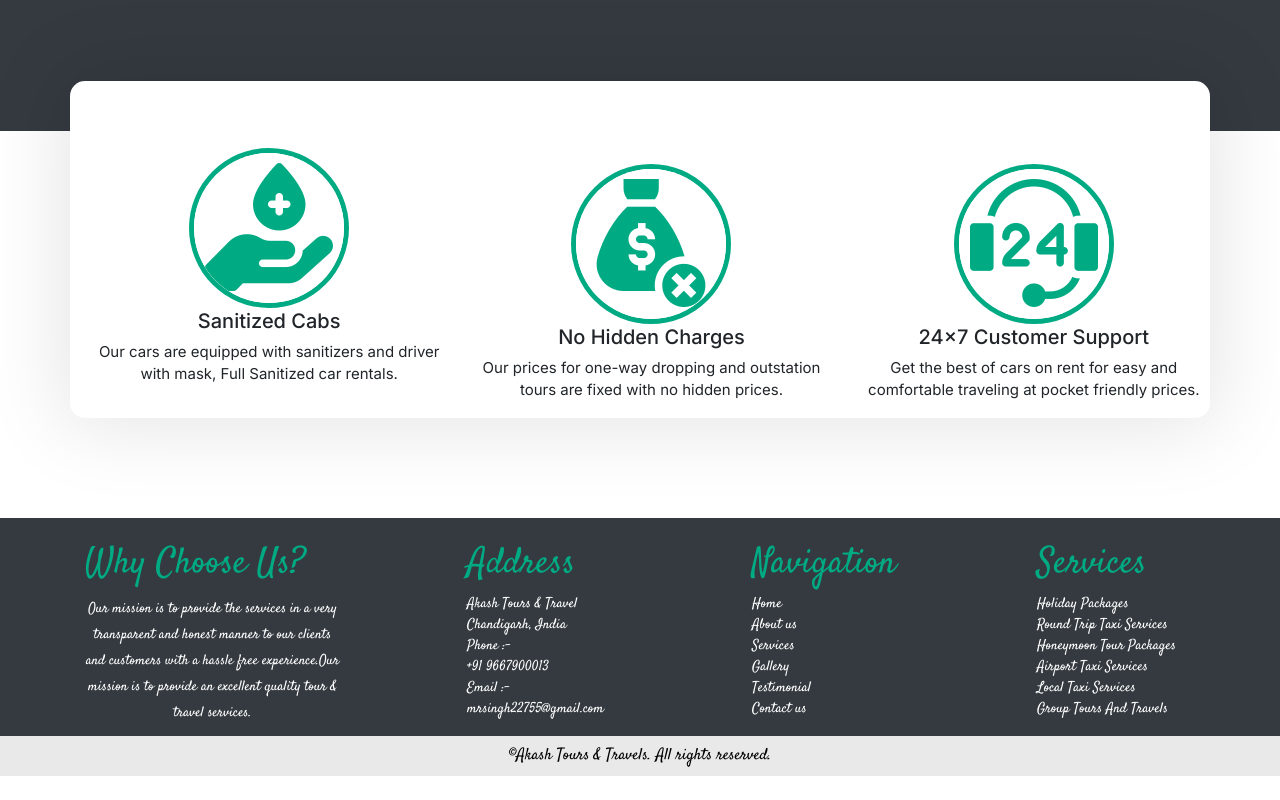
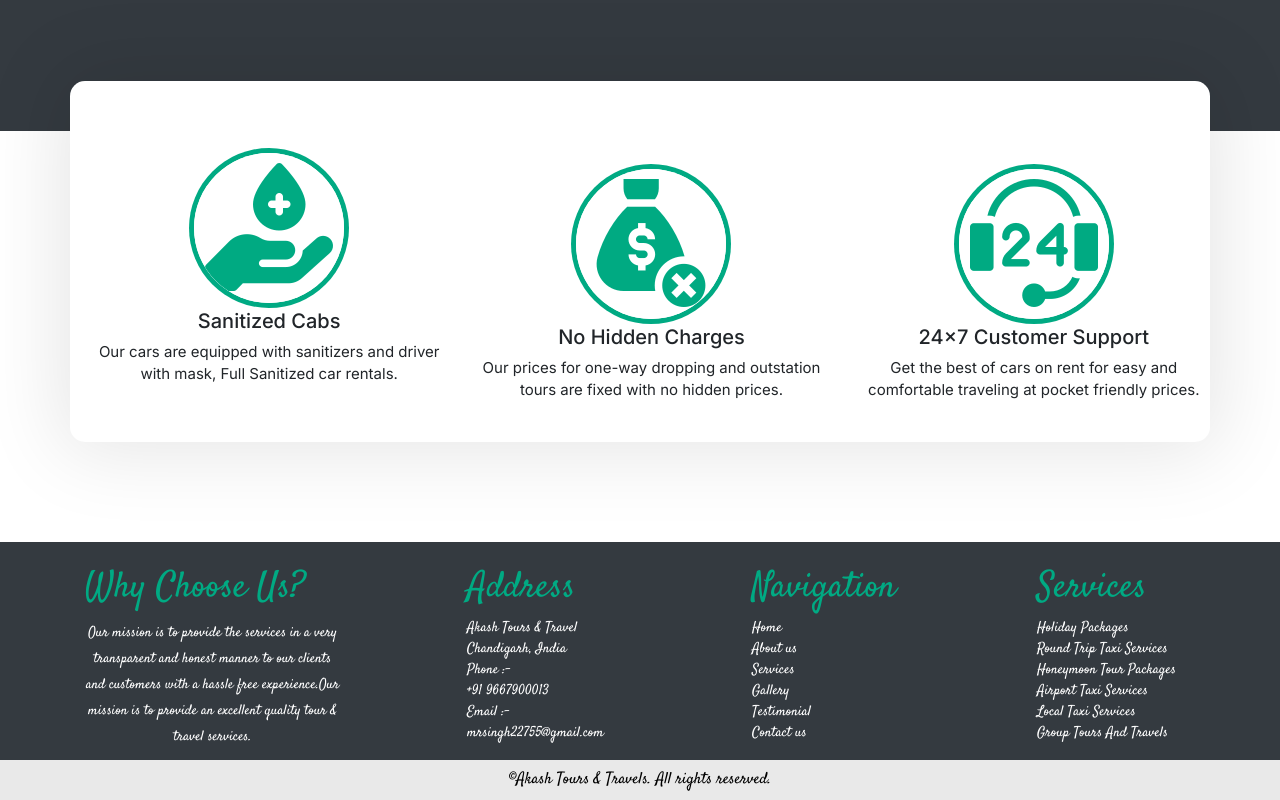
Before and after one commit to ajaykumar-web/Akash-Tours--Travel, a plain HTML site: page index.html in a window 1280 px wide. Shown: the part 3917-4717 px from the top of the page. Before the commit the page ends 4693 px from the top, so only its background shows below. Drawn offline with nearby package versions, Linux system fonts and the light colour scheme; grey boxes are pictures that could not be loaded.

Commit message:
about us

```diff
--- a/index.html
+++ b/index.html
@@ -284,7 +284,7 @@
     <div class="container">
       <div class="row g-0">
         <div class="welcome-to text-center pt-5 bg-white">
-          <div class="row g-0 ml-2 pt-4 about-us-content">
+          <div class="row g-0 ml-2 py-4 about-us-content">
             <div class="col-md-4">
               <div class="icon-container">
                 <div class="display-icon">
```
